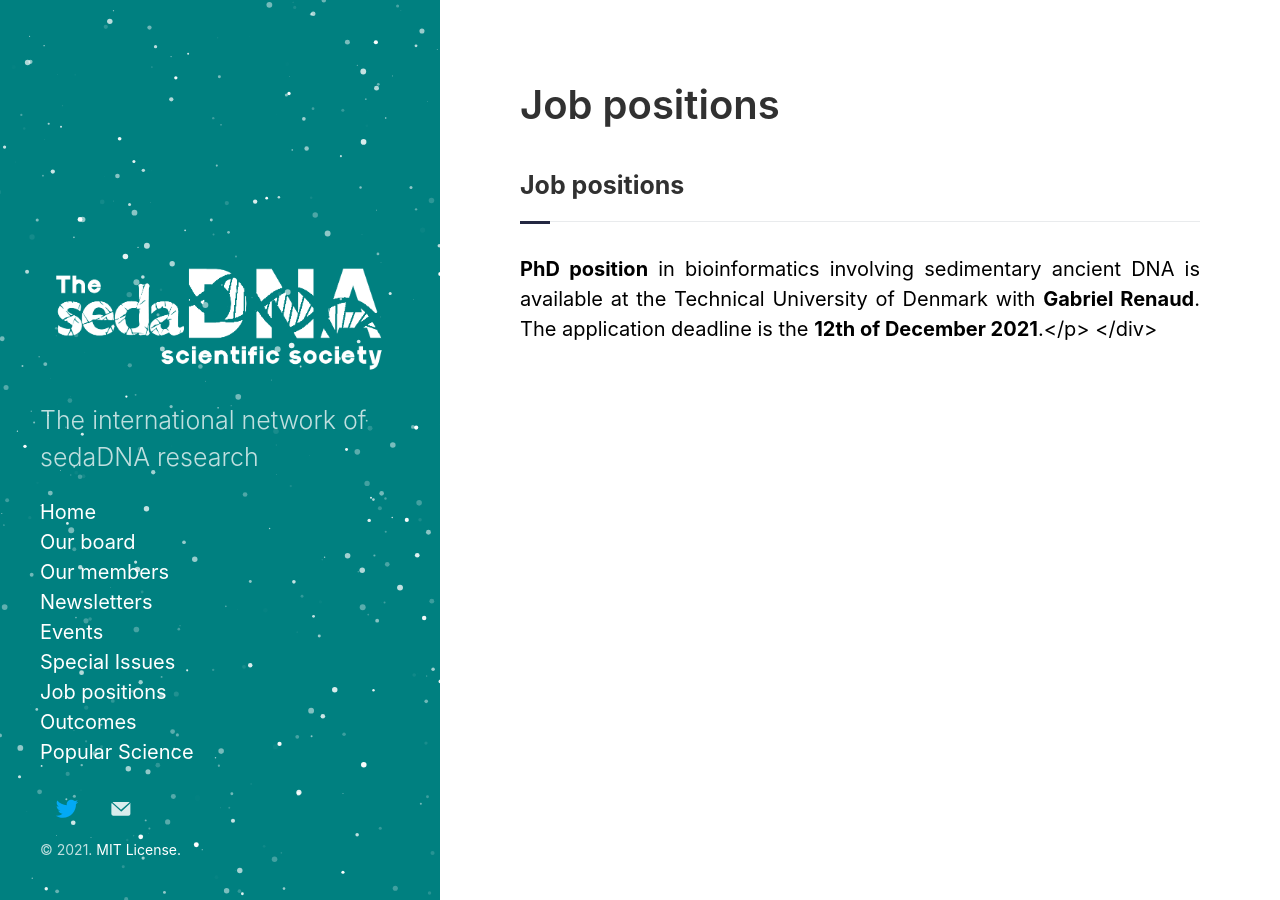
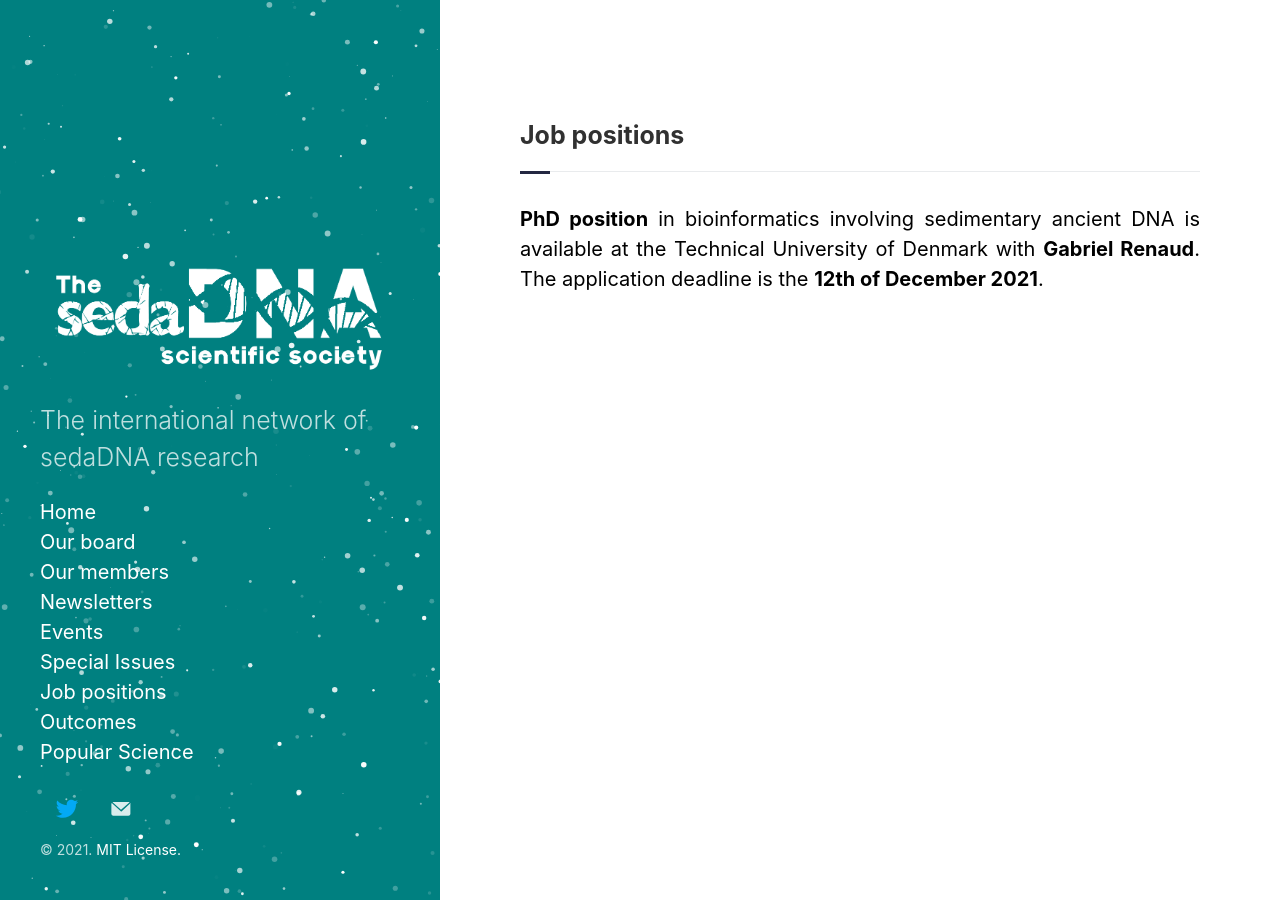
Before and after one commit to sedadna/sedadna.github.io, a Jekyll site: the page built from category/positions.md, in a window 1280 px wide. Built offline with Jekyll 4.4.1, drawn with Linux system fonts in a browser that asks for light colours.

Commit message:
Update positions.md

```diff
--- a/category/positions.md
+++ b/category/positions.md
@@ -1,10 +1,7 @@
 ---
 layout: category
-title: Job positions
 ---
 
 <div class="intro">
 <h3 class="section-title underline">Job positions</h3>
-<p><a href="https://www.dtu.dk/english/about/job-and-career/vacant-positions/job?id=541ede35-0bf2-4677-9ce9-e537c192efca" target="_blank"><b>PhD position</b><a> in bioinformatics involving sedimentary ancient DNA is available at the Technical University of Denmark with <a href="https://orbit.dtu.dk/en/persons/gabriel-renaud" target="_blank"><b>Gabriel Renaud</b><a>. The application deadline is the <b>12th of December 2021</b>.</p>
-
-</div>
+<p><a href="https://www.dtu.dk/english/about/job-and-career/vacant-positions/job?id=541ede35-0bf2-4677-9ce9-e537c192efca" target="_blank"><b>PhD position</b><a> in bioinformatics involving sedimentary ancient DNA is available at the Technical University of Denmark with <a href="https://orbit.dtu.dk/en/persons/gabriel-renaud" target="_blank"><b>Gabriel Renaud</b><a>. The application deadline is the <b>12th of December 2021</b>.
```
